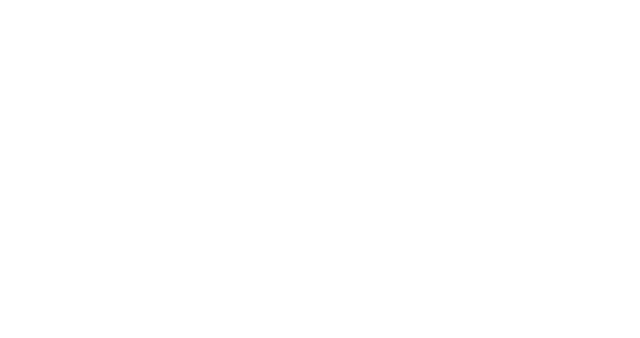
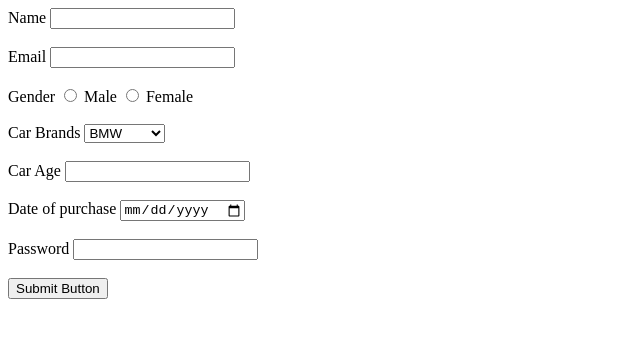
Before and after one commit to acciojob/car-insurance-form-vetrivelseenu, a website: page main.html in a window 1280 px wide. Shown: the whole page, without its empty margins (0-640 px from the left). Drawn offline with Linux system fonts and the light colour scheme.

Commit message:
created a submission

```diff
--- a/main.html
+++ b/main.html
@@ -8,6 +8,47 @@
 
 <body>
 	<!-- the entire body must be written by student -->
+<form method="post">
+	<label for="name">Name</label>
+	<input type="text" id="name" name="name" required>
+	<br><br>
+
+	<label for="email">Email</label>
+	<input type="email" id="email" name="email" required>
+	<br><br>
+
+	<label>Gender</label>
+	<input type="radio" name="gender" value="male" required>
+	<label>Male</label>
+	<input type="radio" name="gender" value="female" required>
+	<label>Female</label>
+	<br><br>
+
+
+
+	<label for="cars">Car Brands</label>
+	<select id="cars">
+		<option value="bmw">BMW</option>
+		<option value="audi">Audi</option>
+		<option value="mercedez">Mercedez</option>
+	</select>
+	<br><br>
+
+	<label for="carage">Car Age</label>
+	<input type="number" id="carage" name="carage" required>
+	<br><br>
+
+	<label for="dop">Date of purchase</label>
+	<input type="date" id="dop" name="dop" required>
+	<br><br>
+
+	<label for="password">Password</label>
+	<input type="password" name="password" id="password" require>
+	<br><br>
+
+	<button type="submit">Submit Button</button>
+
+
     <script type="text/javascript" src="./script.js">
 </script>
 
```
